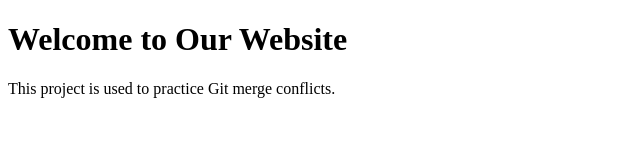
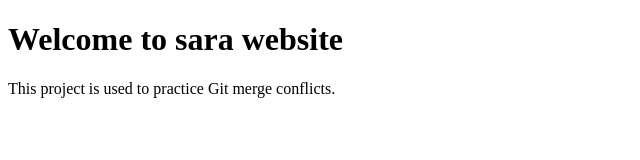
Before and after one commit to saraamir202216-prog/conflict-demo-website, a plain HTML site: page index.html in a window 1280 px wide. Shown: the full height of the page, 0-640 px from the left. Drawn offline with Linux system fonts and the light colour scheme.

Commit message:
Update heading by team lead

```diff
--- a/index.html
+++ b/index.html
@@ -4,7 +4,7 @@
 <title>Conflict Demo Website</title>
 </head>
 <body>
-<h1>Welcome to Our Website</h1>
+<h1>Welcome to sara website</h1>
 <p>This project is used to practice Git merge conflicts.</p>
 </body>
 </html>
```
